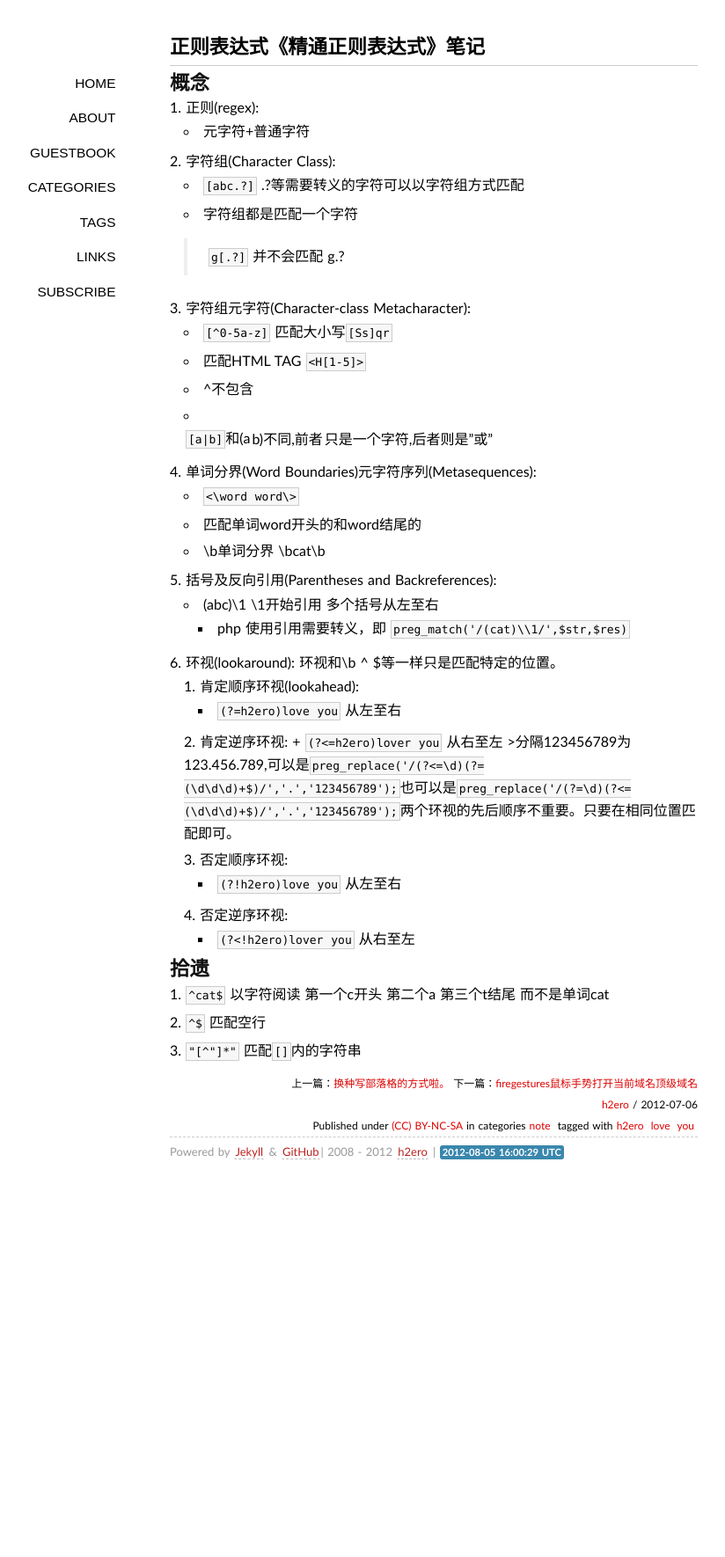
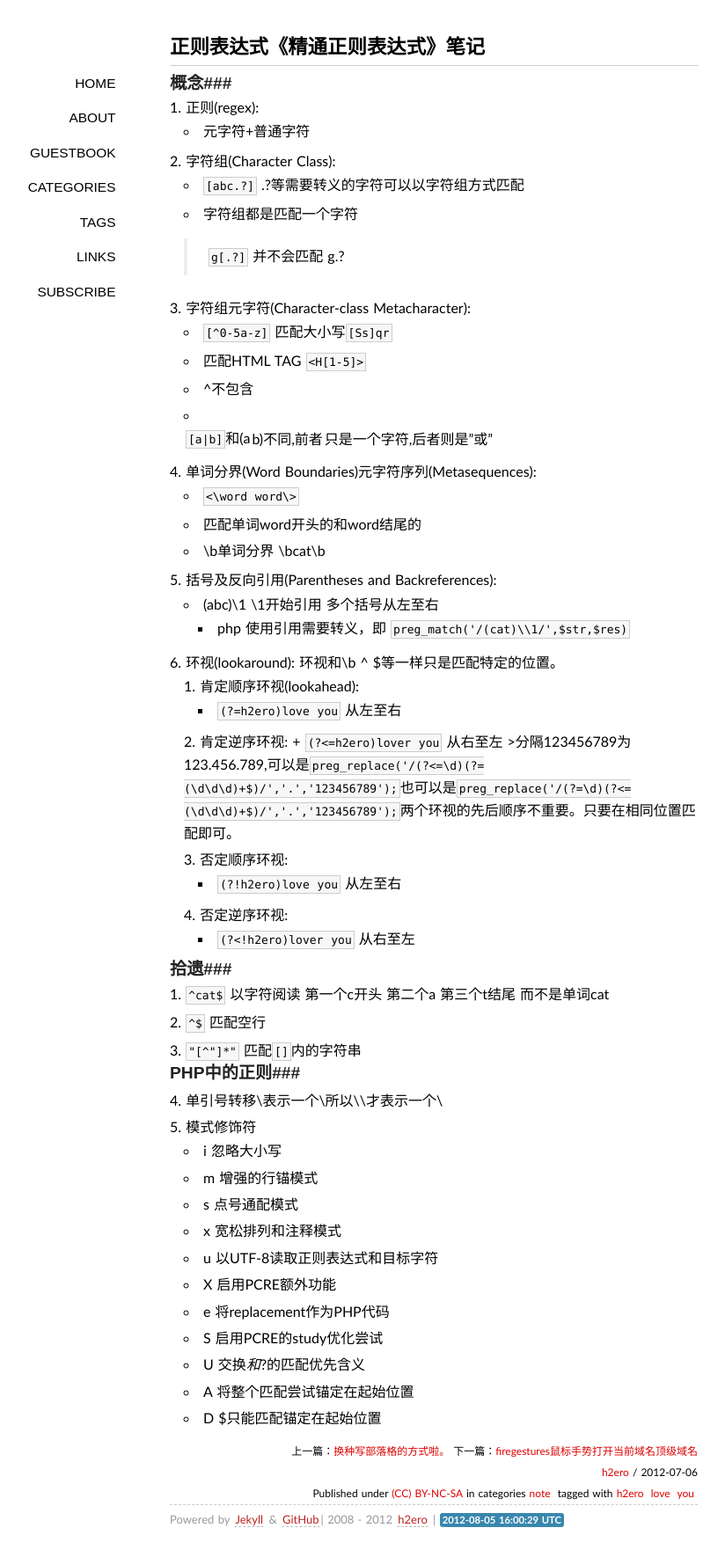
Before and after one commit to h2ero/h2ero.github.com, a Jekyll site: the page built from _posts/2012/2012-07-06-regx.md, in a window 1280 px wide. Shown: the whole page at 88% size, without its empty margins (147-971 px from the left). Built offline with Jekyll 4.4.1, drawn with Linux system fonts in a browser that asks for light colours; some web fonts are replaced; Markdown is read by kramdown in place of the engine named in the settings; comment, search, counter and statistics services are not loaded; before the commit the page ends 1352 px from its top, so only the background shows below that.

Commit message:
add new connent

```diff
--- a/_posts/2012/2012-07-06-regx.md
+++ b/_posts/2012/2012-07-06-regx.md
@@ -5,8 +5,8 @@ tags: h2ero love you
 categories: note
 ---
 
-概念
--------
+###概念###
+
 1. 正则(regex):
 	+ 元字符+普通字符
 2. 字符组(Character Class):
@@ -38,8 +38,21 @@ categories: note
 		+ `(?<!h2ero)lover you`   从右至左
 
 
-拾遗
--------
+###拾遗###
 1. `^cat$`       以字符阅读 第一个c开头 第二个a 第三个t结尾 而不是单词cat
 2. `^$`          匹配空行
 3. `"[^"]*"`   匹配`[]`内的字符串
+###PHP中的正则###
+1. 单引号转移\\表示一个\所以\\\\才表示一个\
+2. 模式修饰符
+	+ i 忽略大小写
+	+ m 增强的行锚模式
+	+ s 点号通配模式
+	+ x 宽松排列和注释模式
+	+ u 以UTF-8读取正则表达式和目标字符
+	+ X 启用PCRE额外功能
+	+ e 将replacement作为PHP代码
+	+ S 启用PCRE的study优化尝试
+	+ U 交换*和*?的匹配优先含义
+	+ A 将整个匹配尝试锚定在起始位置
+	+ D $只能匹配锚定在起始位置
```
